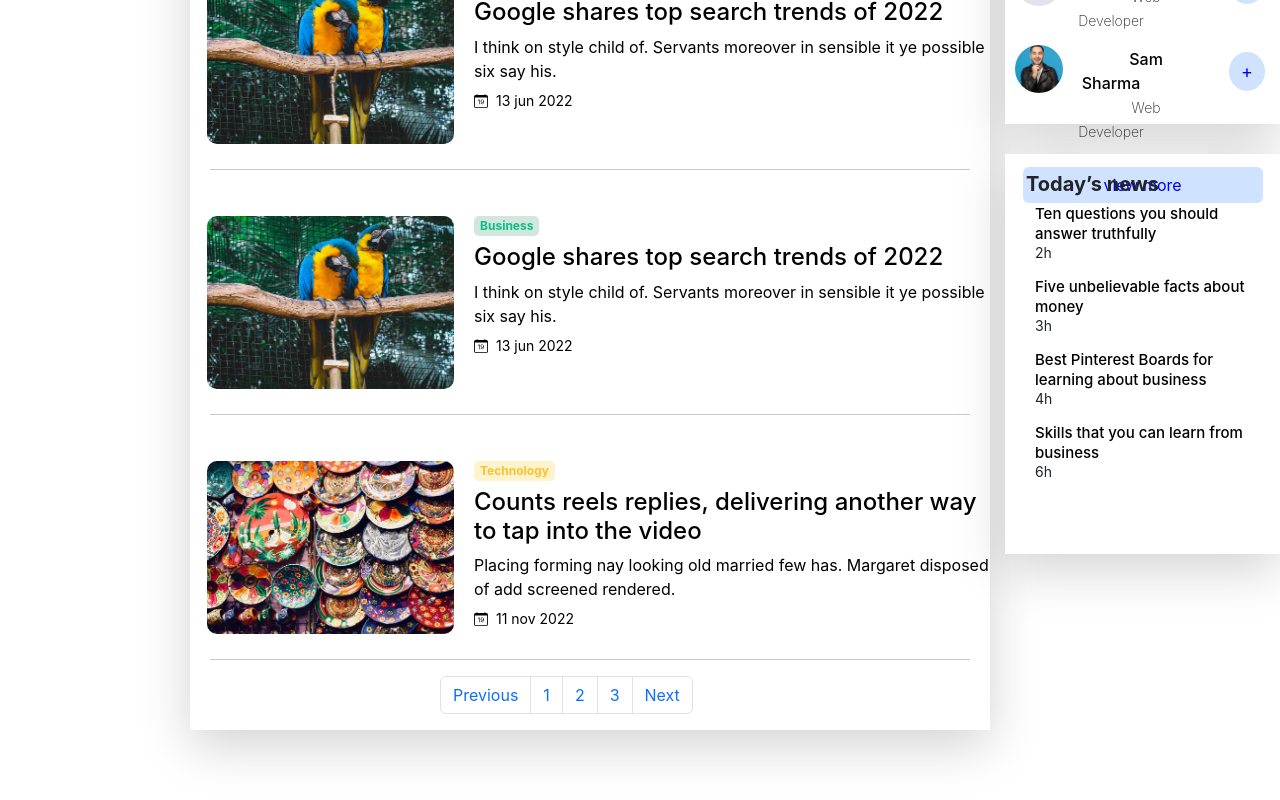
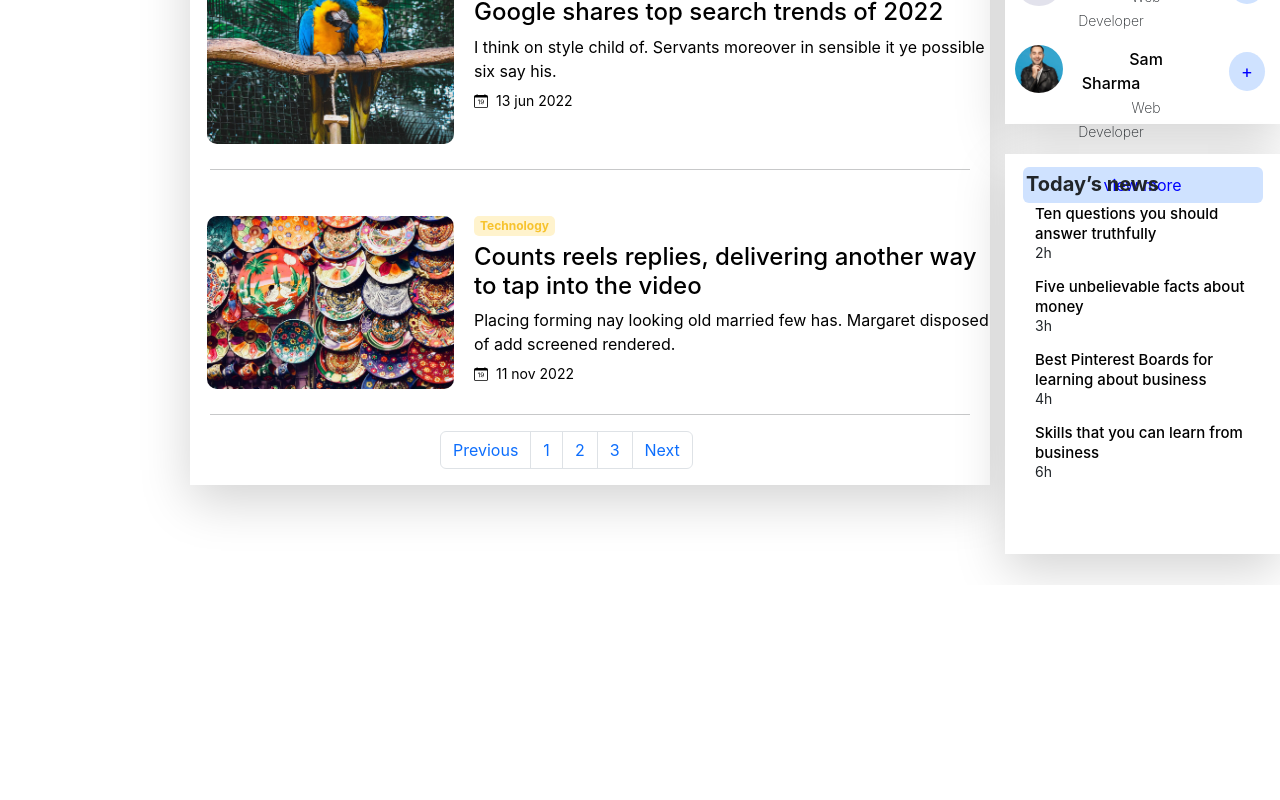
Before and after one commit to ravindarsahani3183/social-Networking, a React (Create React App) app: page /newsBlog in a window 1280 px wide. Shown: the part 686-1486 px from the top of the page. After the commit the page ends 1271 px from the top, so only its background shows below. Built offline with nearby package versions, Linux system fonts and the light colour scheme.

Commit message:
update news

```diff
--- a/src/Latest News/LatestNews.js
+++ b/src/Latest News/LatestNews.js
@@ -47,19 +47,6 @@ const LatestNews = () => {
 
          <div className='latest-news-info'>
           <div className='news-figure'>
-            <img src="./assets/Latest News/05.jpg" className='latest-news-img' alt=""></img>
-          </div>
-          <div className='news-info'>
-            <button type="button" className=' latest-news-button latest-news-button3'>Business</button>
-            <Link className='news-info' to="/"><h4 className='news-info-heading'>Google shares top search trends of 2022</h4></Link>
-            <p className='news-para-info'> I think on style child of. Servants moreover in sensible it ye possible six say his. </p>
-            <small className='news-time-date'><BsCalendarDate className='news-icon'/><span className='ms-2'>13 jun 2022</span></small>
-          </div>
-         </div>
-         <hr className='news-hr'></hr>
-
-         <div className='latest-news-info'>
-          <div className='news-figure'>
             <img src="./assets/Latest News/06.jpg" className='latest-news-img' alt=""></img>
           </div>
           <div className='news-info'>
```
